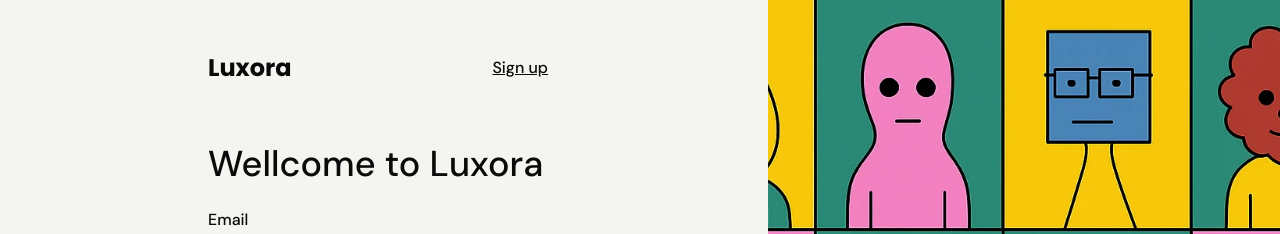
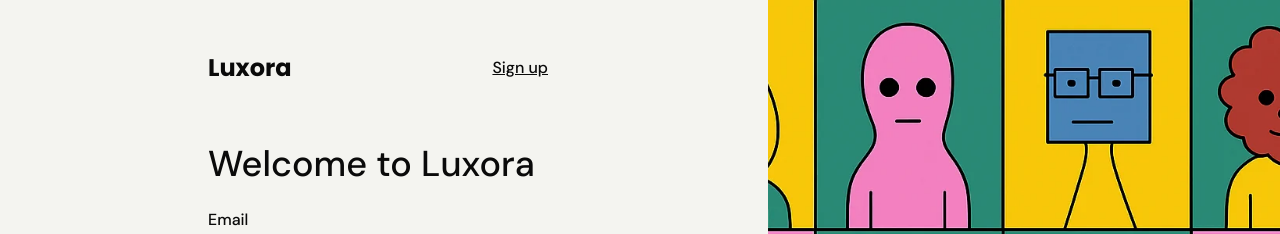
Before and after one commit to samyaktx/luxora, a Next.js app: page /sign-in in a window 1280 px wide. Shown: the top 234 px of the page. Built offline with nearby package versions, Linux system fonts and the light colour scheme.

Commit message:
fix: corrected spelling
Co-authored-by: coderabbitai[bot] <136622811+coderabbitai[bot]@users.noreply.github.com>

```diff
--- a/src/modules/auth/ui/view/sign-in-view.tsx
+++ b/src/modules/auth/ui/view/sign-in-view.tsx
@@ -82,7 +82,7 @@
               </Button>
             </div>
             <h1 className='text-4xl font-medium'>
-              Wellcome to Luxora
+              Welcome to Luxora
             </h1>
             <FormField
               name='email'
```
